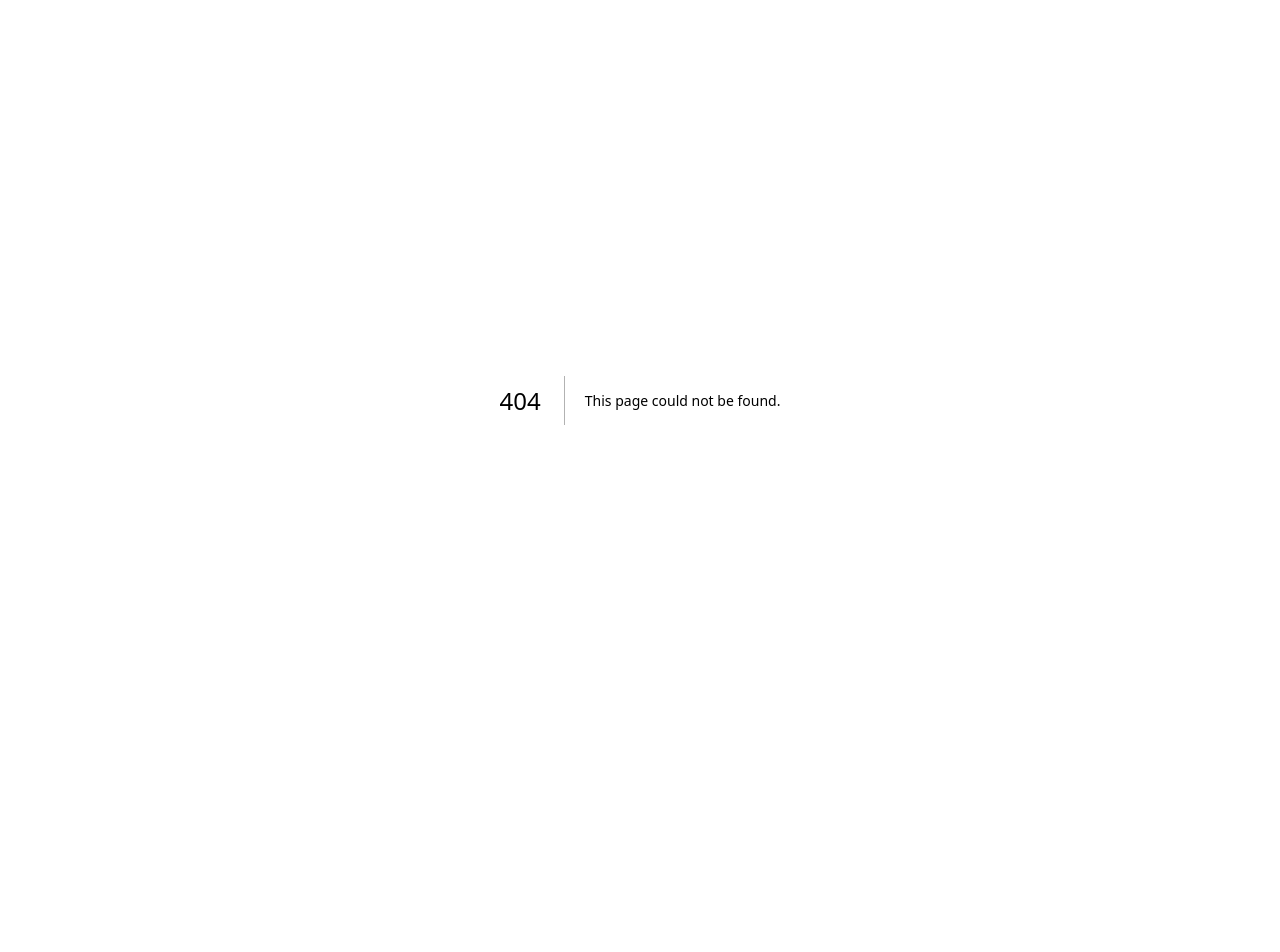
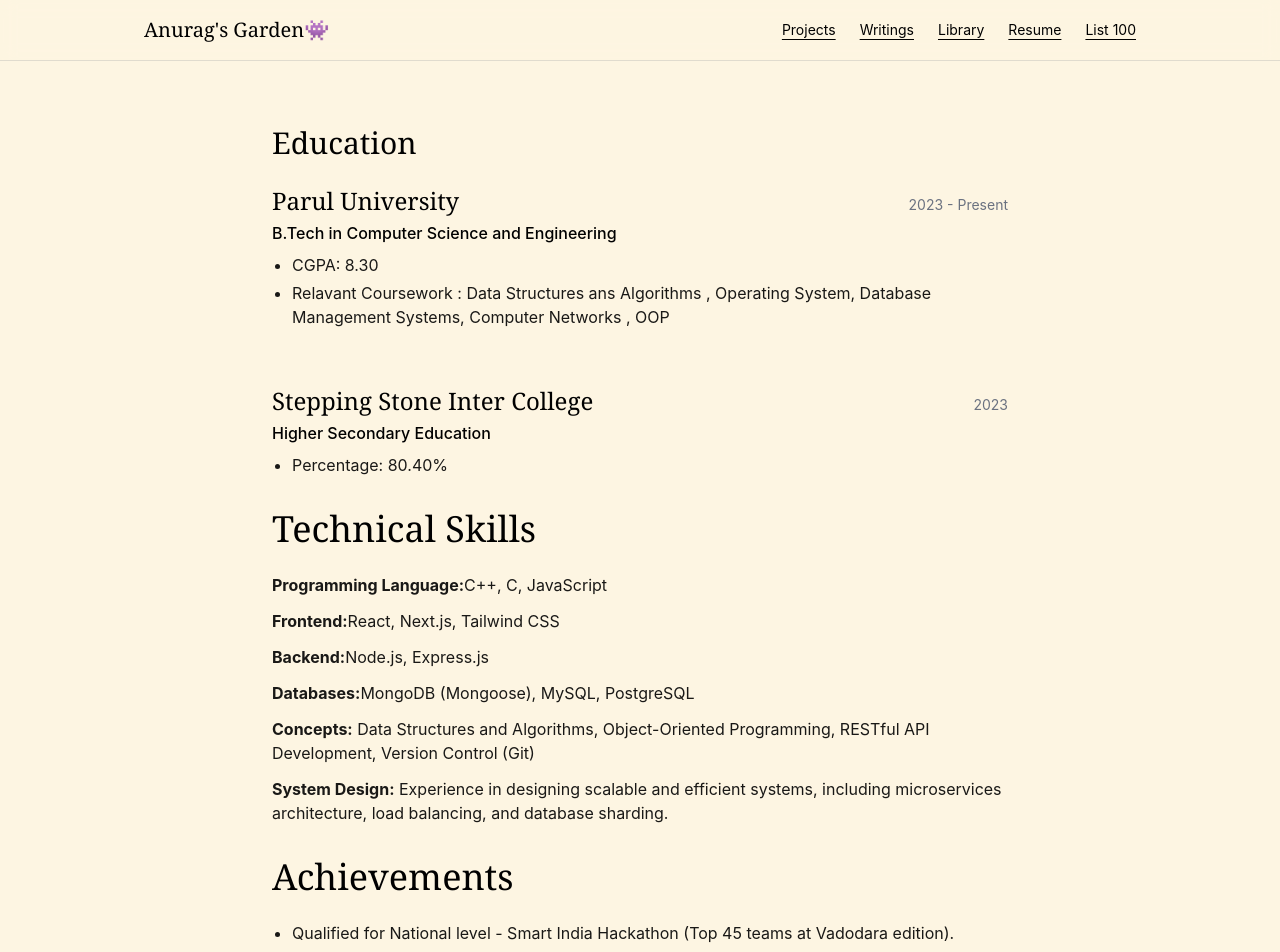
Before and after one commit to whohrshuu/harsh-space, a Next.js app: page /resume in a window 1280 px wide. Before the commit this address had no page. Shown: the top 952 px of the page. Before the commit the page ends 800 px from the top, so only its background shows below. Built offline with nearby package versions, Linux system fonts and the light colour scheme; a web font is replaced by a local one.

Commit message:
ft.Resume Page

```diff
--- /dev/null
+++ b/src/app/(with-nav)/resume/page.tsx
@@ -0,0 +1,81 @@
+export default function ResumePage() {
+    return (
+        <main className="mx-auto max-w-3xl px-4 py-16 space-y-8">
+
+            {/* Education */}
+            <section className="space-y-6">
+                <h1 className="font-display text-3xl">Education</h1>
+                <div>
+                    <div className="flex items-baseline justify-between ">
+                        <h2 className="font-display text-2xl">
+                            Parul University
+                        </h2>
+                        <span className="text-sm text-muted">2023 - Present</span>
+                    </div>
+                    <h3 className="font-medium mt-1">
+                        B.Tech in Computer Science and Engineering
+                    </h3>
+                    <ul className="list-disc pl-5 mt-2 space-y-1 text-foreground/90">
+                        <li>CGPA: 8.30</li>
+                        <li>
+                            Relavant Coursework : Data Structures ans Algorithms , Operating System,
+                            Database Management Systems, Computer Networks , OOP
+                        </li>
+                    </ul>
+                </div>
+
+                <div className="pt-8">
+                    <div className="flex items-baseline justify-between ">
+                        <h2 className="font-display text-2xl">
+                            Stepping Stone Inter College
+                        </h2>
+                        <span className="text-sm text-muted">2023</span>
+                    </div>
+                    <h3 className="font-medium mt-1">Higher Secondary Education</h3>
+                    <ul className="list-disc pl-5 mt-2 space-y-1 text-foreground/90">
+                        <li>Percentage: 80.40%</li>
+                    </ul>
+                </div>
+            </section>
+
+            {/* Technical Skills */}
+            <section className="space-y-6">
+                <h1 className="font-display text-4xl ">Technical Skills</h1>
+                <ul className="space-y-3 text-foreground/90">
+                    <li>
+                        <strong>Programming Language:</strong>C++, C, JavaScript
+                    </li>
+                    <li>
+                        <strong>Frontend:</strong>React, Next.js, Tailwind CSS
+                    </li>
+                    <li>
+                        <strong>Backend:</strong>Node.js, Express.js
+                    </li>
+                    <li>
+                        <strong>Databases:</strong>MongoDB (Mongoose), MySQL, PostgreSQL
+                    </li>
+                    <li>
+                        <strong>Concepts:</strong> Data Structures and Algorithms, Object-Oriented Programming, RESTful API Development, Version Control (Git)
+                    </li>
+                    <li>
+                        <strong>System Design:</strong> Experience in designing scalable and efficient systems, including microservices architecture, load balancing, and database sharding.
+                    </li>
+                </ul>
+            </section>
+
+            {/* Achievements */}
+            <section className="space-y-6">
+                <h1 className="text-4xl font-display">Achievements</h1>
+                <ul className="list-disc pl-5 mt-2 space-y-1 text-foreground/90">
+                    <li>
+                        Qualified for National level - Smart India Hackathon (Top 45 teams at Vadodara edition).
+                    </li>
+                    <li>
+                        Silver Certificate - Smart Interviews (Perfect Score in DSA Assessment).
+                    </li>
+                </ul>
+            </section>
+
+        </main>
+    )
+}
```
